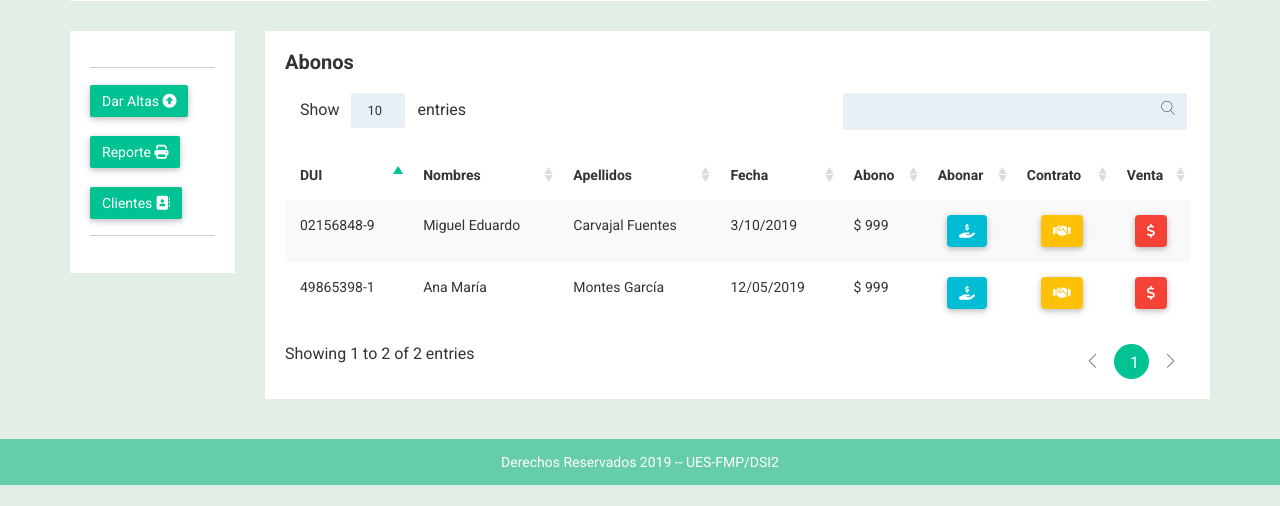
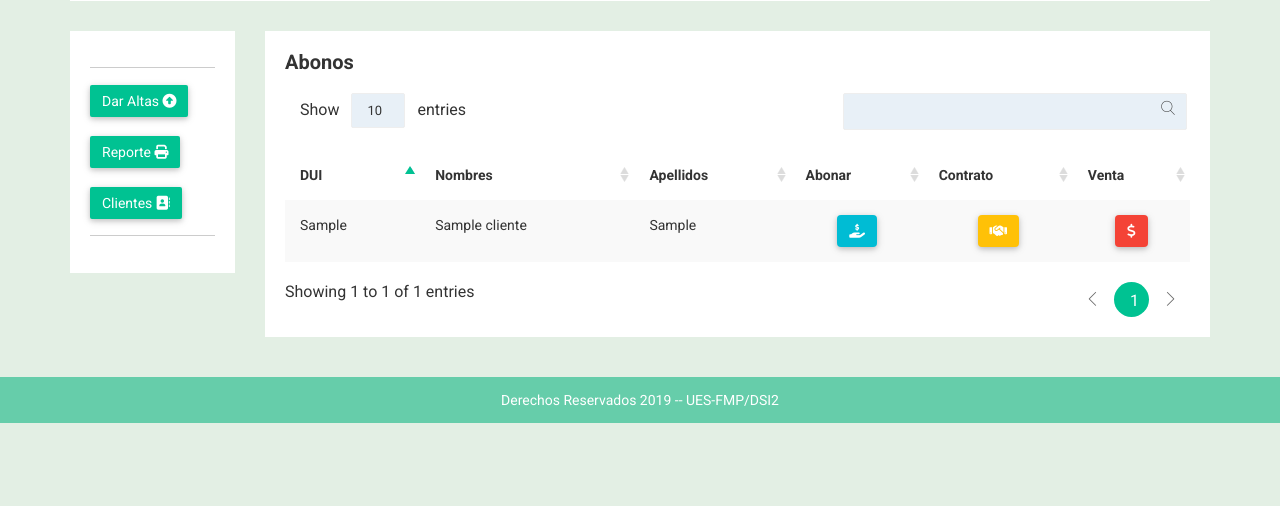
Before and after one commit to blnqx892/notika, a PHP site: page /ListaAbonar.php in a window 1280 px wide. Shown: the part 294-800 px from the top of the page. Run offline with PHP 8.4, Linux system fonts and the light colour scheme; tables that the repository leaves empty hold one stand-in row (values such as "Sample post"); some libraries are stand-ins or nearby versions; some web fonts are replaced.

Commit message:
mostrando tabla LISTAABONAR

```diff
--- a/green-horizotal/ListaAbonar.php
+++ b/green-horizotal/ListaAbonar.php
@@ -69,20 +69,21 @@
                                         <th>DUI</th>
                                         <th>Nombres</th>
                                         <th>Apellidos</th>
-                                        <th>Fecha</th>
-                                        <th>Abono</th>
                                         <th>Abonar</th>
                                         <th>Contrato</th>
                                         <th>Venta</th>
                                     </tr>
                                 </thead>
                                 <tbody>
+                                <?php
+                                    $conexion=mysqli_connect('localhost','root', '', 'funesi');
+            $sql="SELECT * from cliente order by nombre_cli ASC";
+            $clientes= mysqli_query($conexion, $sql) or die("No se puedo ejecutar la consulta"); ?>
+                                    <?php While($mostrar=mysqli_fetch_assoc($clientes)){?>
                                     <tr>
-                                        <td>02156848-9</td>
-                                        <td>Miguel Eduardo</td>
-                                        <td>Carvajal Fuentes</td>
-                                        <td>3/10/2019</td>
-                                        <td>$ 999 </td>
+                                    <td><?php echo $mostrar['Dui_cli'] ?></td>
+                                        <td><?php echo $mostrar['nombre_cli'] ?></td>
+                                        <td><?php echo $mostrar['apellidos_Cli'] ?></td>
                                         <td>
                                             <center><button
                                                     class="btn btn-info info-icon-notika btn-reco-mg btn-button-mg"
@@ -91,31 +92,6 @@
                                         </td>
                                         <th>
                                             <center><button
-                                                    class="btn btn-amber amber-icon-notika btn-reco-mg btn-button-mg"
-                                                    data-toggle="modal" data-target="#modal"><i class="fas fa-handshake"></i></button>
-                                            </center>
-                                        </th>
-                                        <th>
-                                        <center><button
-                                        class="btn btn-danger danger-icon-notika btn-reco-mg btn-button-mg"
-                                                    data-toggle="modal" data-target="#modal"><i class="fas fa-dollar-sign"></i></button>
-                                            </center>
-                                        </th>
-                                    </tr>
-                                    <tr>
-                                        <td>49865398-1</td>
-                                        <td>Ana María</td>
-                                        <td>Montes García</td>
-                                        <td>12/05/2019</td>
-                                        <td>$ 999</td>
-                                        <td>
-                                        <center><button
-                                                    class="btn btn-info info-icon-notika btn-reco-mg btn-button-mg"
-                                                    data-toggle="modal" data-target="#modal"><i class="fas fa-hand-holding-usd"></i></button>
-                                            </center>
-                                        </td>
-                                        <th>
-                                        <center><button
                                                     class="btn btn-amber amber-icon-notika btn-reco-mg btn-button-mg"
                                                     data-toggle="modal" data-target="#modal"><i class="fas fa-handshake"></i></button>
                                             </center>
@@ -504,6 +480,7 @@
                                         </div>
                                     </div>
                                 </tbody>
+                                <?php } ?>
                                 <tfoot>
                                     <tr>
                                     </tr>
--- a/green-horizotal/ListaCliente.php
+++ b/green-horizotal/ListaCliente.php
@@ -71,7 +71,6 @@
                                         <th>DUI</th>
                                         <th>Nombres</th>
                                         <th>Apellidos</th>
-                                        <th>Dirección</th>
                                         <th>Teléfono</th>
                                         <th>Ver</th>
                                         <th>Modificar</th>
@@ -88,7 +87,6 @@
                                         <td><?php echo $mostrar['Dui_cli'] ?></td>
                                         <td><?php echo $mostrar['nombre_cli'] ?></td>
                                         <td><?php echo $mostrar['apellidos_Cli'] ?></td>
-                                        <td><?php echo $mostrar['direccion_cli'] ?></td>
                                         <td><?php echo $mostrar['telefono_Cli'] ?></td>
                                         <td>
                                             <center><button
```
